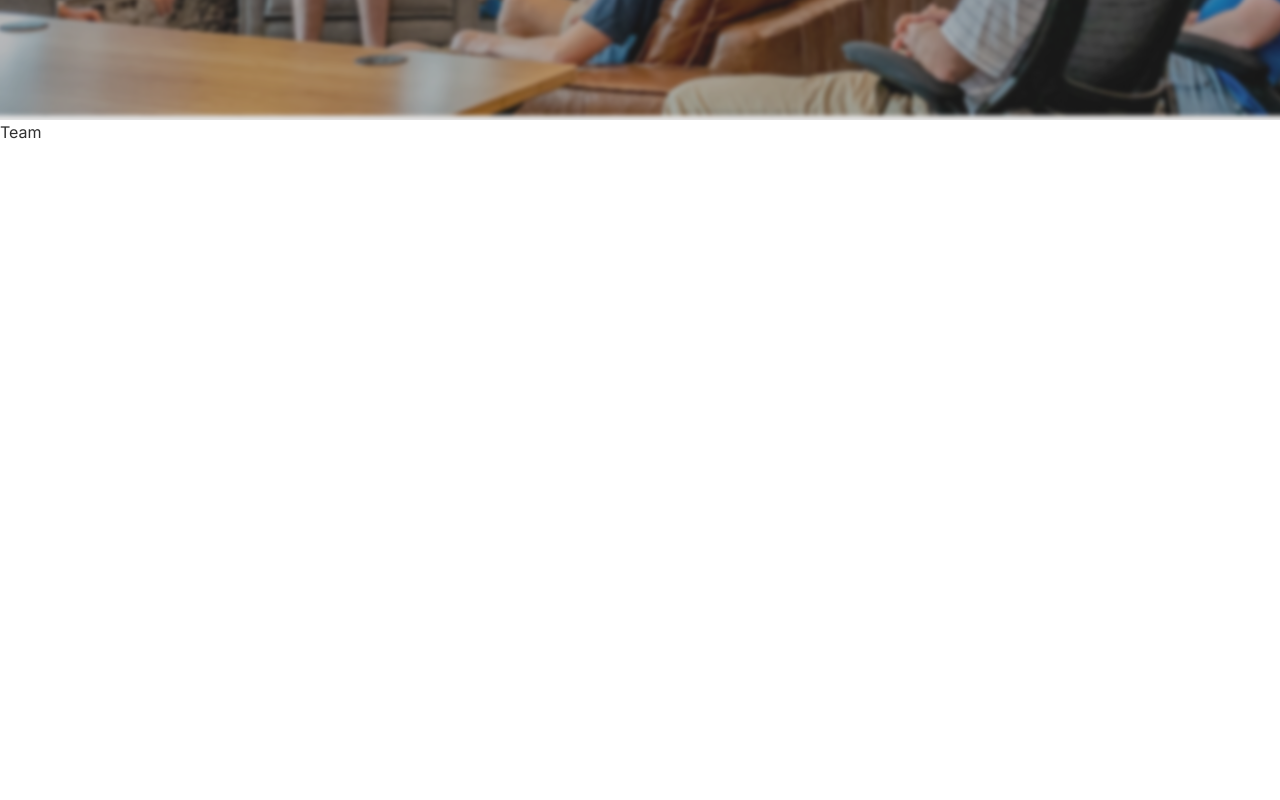
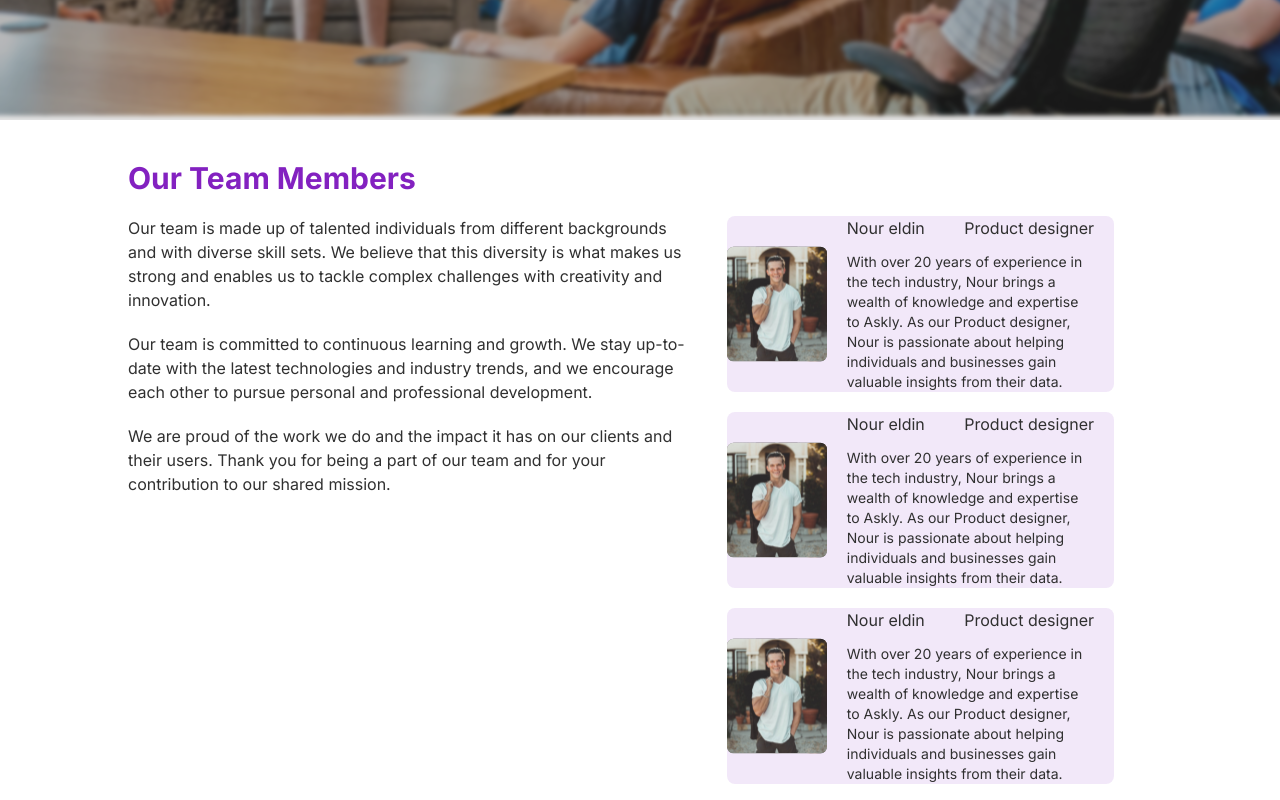
Before and after one commit to rakibul-wdp/askly, a Next.js app: page /about in a window 1280 px wide. Shown: the part 680-1480 px from the top of the page. Before the commit the page ends 824 px from the top, so only its background shows below. Built offline with nearby package versions, Linux system fonts and the light colour scheme.

Commit message:
create team section of about

```diff
--- a/components/about/Team.js
+++ b/components/about/Team.js
@@ -1,11 +1,35 @@
+import { teamMembers } from '@/mockData/teamMembers';
+import Image from 'next/image';
 import React from 'react'
 
 const Team = () => {
   return (
-    <div style={{
-      background: `rgba(132, 33, 192, 0.1) 0%
-      rgba(132, 33, 192, 0.1) 100%`,
-    }}>Team</div>
+    <section className='flex justify-between gap-10 pt-24 pl-32' style={{
+      background: `linear-gradient(90deg, rgba(132, 33, 192, 0.1) 0%, rgba(132, 33, 192, 0.1) 100%);`,
+    }}>
+      <div>
+        <h2 className='text-3xl text-primary font-bold mb-5 -mt-14'>Our Team Members</h2>
+        <p>Our team is made up of talented individuals from different backgrounds and with diverse skill sets. We believe that this diversity is what makes us strong and enables us to tackle complex challenges with creativity and innovation.</p>
+        <p className='my-5'>Our team is committed to continuous learning and growth. We stay up-to-date with the latest technologies and industry trends, and we encourage each other to pursue personal and professional development.</p>
+        <p>We are proud of the work we do and the impact it has on our clients and their users. Thank you for being a part of our team and for your contribution to our shared mission.</p>
+      </div>
+      <div>
+        {
+          teamMembers.map((member) => (
+            <div className='w-[70%] flex justify-between rounded-lg mb-5' style={{ background: "rgba(132, 33, 192, 0.1)" }} key={member.id}>
+              <Image src={member.img} width={100} height={100} alt='team member' />
+              <div className='px-5'>
+                <div className='flex items-center justify-between mb-3'>
+                  <h4>{member.name}</h4>
+                  <p>{member.designation}</p>
+                </div>
+                <p className='text-sm'>{member.description}</p>
+              </div>
+            </div>
+          ))
+        }
+      </div>
+    </section>
   )
 }
 
--- /dev/null
+++ b/mockData/teamMembers.js
@@ -0,0 +1,32 @@
+import TeamMemberImg from "../public/assets/images/about/teamMember.svg";
+
+export const teamMembers = [
+  {
+    id: 1,
+    img: TeamMemberImg,
+    name: "Nour eldin",
+    designation: "Product designer",
+    description: "With over 20 years of experience in the tech industry, Nour brings a wealth of knowledge and expertise to Askly. As our Product designer, Nour is passionate about helping individuals and businesses gain valuable insights from their data."
+  },
+  {
+    id: 2,
+    img: TeamMemberImg,
+    name: "Nour eldin",
+    designation: "Product designer",
+    description: "With over 20 years of experience in the tech industry, Nour brings a wealth of knowledge and expertise to Askly. As our Product designer, Nour is passionate about helping individuals and businesses gain valuable insights from their data."
+  },
+  {
+    id: 3,
+    img: TeamMemberImg,
+    name: "Nour eldin",
+    designation: "Product designer",
+    description: "With over 20 years of experience in the tech industry, Nour brings a wealth of knowledge and expertise to Askly. As our Product designer, Nour is passionate about helping individuals and businesses gain valuable insights from their data."
+  },
+  {
+    id: 4,
+    img: TeamMemberImg,
+    name: "Nour eldin",
+    designation: "Product designer",
+    description: "With over 20 years of experience in the tech industry, Nour brings a wealth of knowledge and expertise to Askly. As our Product designer, Nour is passionate about helping individuals and businesses gain valuable insights from their data."
+  }
+]
```
Also changed, not shown: public/assets/images/about/teamMember.svg (added).
